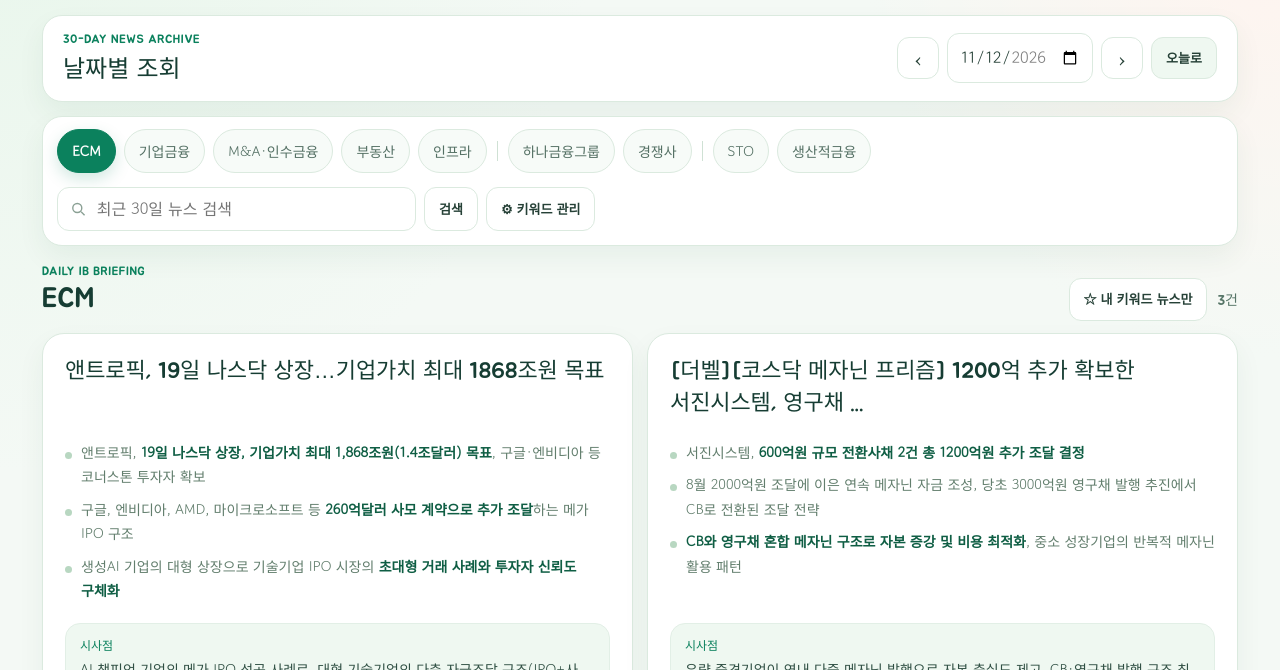
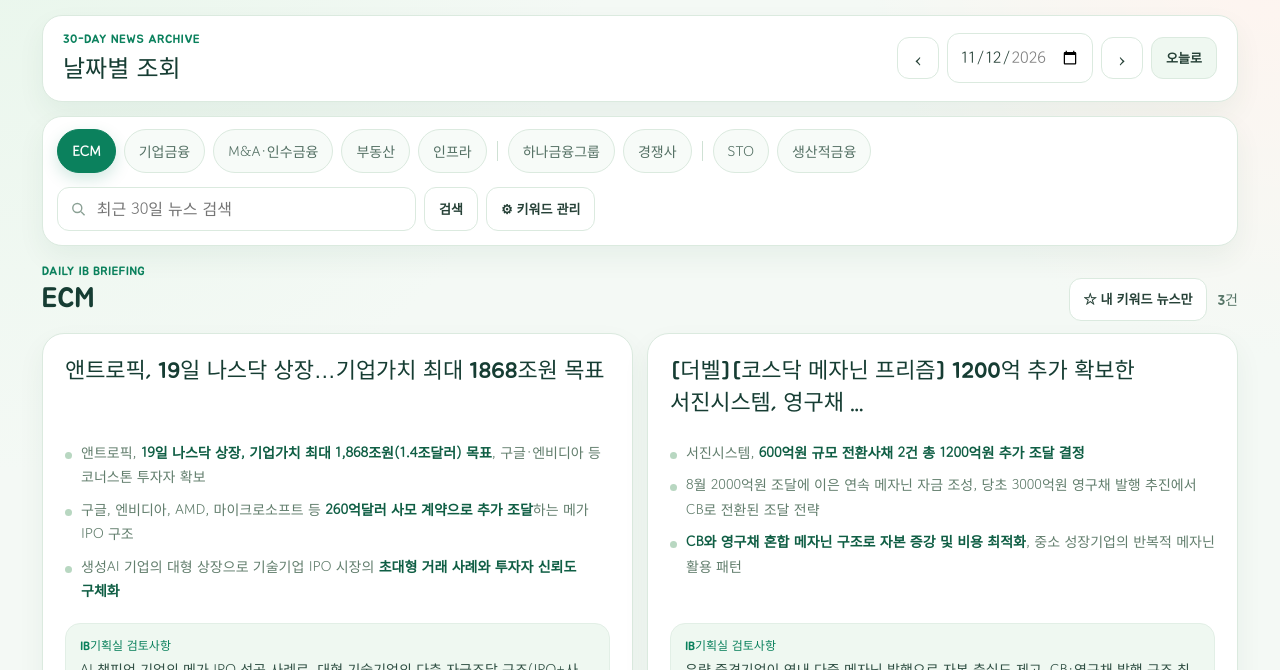
Before and after one commit to juyeong0379/Juyeong, a plain HTML site: page docs/index.html in a window 1280 px wide. Shown: the part 130-800 px from the top of the page. Drawn offline with Linux system fonts and the light colour scheme.

Commit message:
Hide empty insight areas and label IB planning review notes

```diff
--- a/docs/index.html
+++ b/docs/index.html
@@ -177,7 +177,7 @@
   return `<article class="story ${item.kind?'gov':''}">
     <h3>${item.kind?`<span class="kind-badge">${escapeHTML(item.kind)}</span>`:''}${escapeHTML(item.title)}</h3>
     <ul class="summary">${item.summary.slice(0,3).map(line=>`<li>${strong(line)}</li>`).join('')}</ul>
-    <div class="insight"><span class="label">시사점</span><p>${strong(item.insight)}</p></div>
+    ${item.insight&&item.insight.trim()?`<div class="insight"><span class="label">IB기획실 검토사항</span><p>${strong(item.insight)}</p></div>`:""}
     <div class="meta"><span class="name">${escapeHTML(item.source)}</span><span class="dividerdot">│</span><span>${fmt(item.date)}</span><span class="dividerdot">│</span><div class="links">${item.url?`<a target="_blank" rel="noopener noreferrer" href="${escapeHTML(item.url)}">원문 보기 ↗</a>`:'<span class="no-link">시연용 · 원문 미연결</span>'}${hasPdf?`<a class="pdf" target="_blank" rel="noopener noreferrer" href="${escapeHTML(item.pdf)}">PDF 다운로드 ↓</a>`:''}</div></div>
   </article>`;
 }
```
